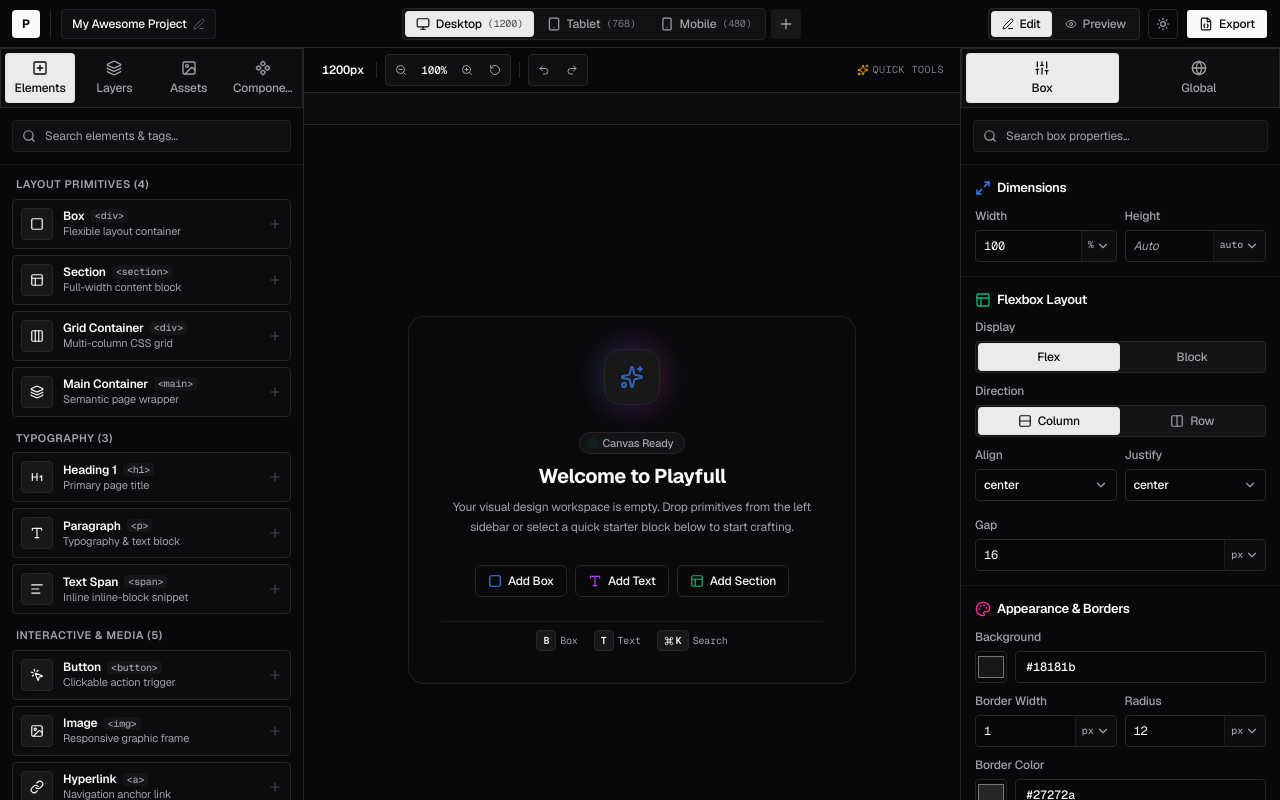
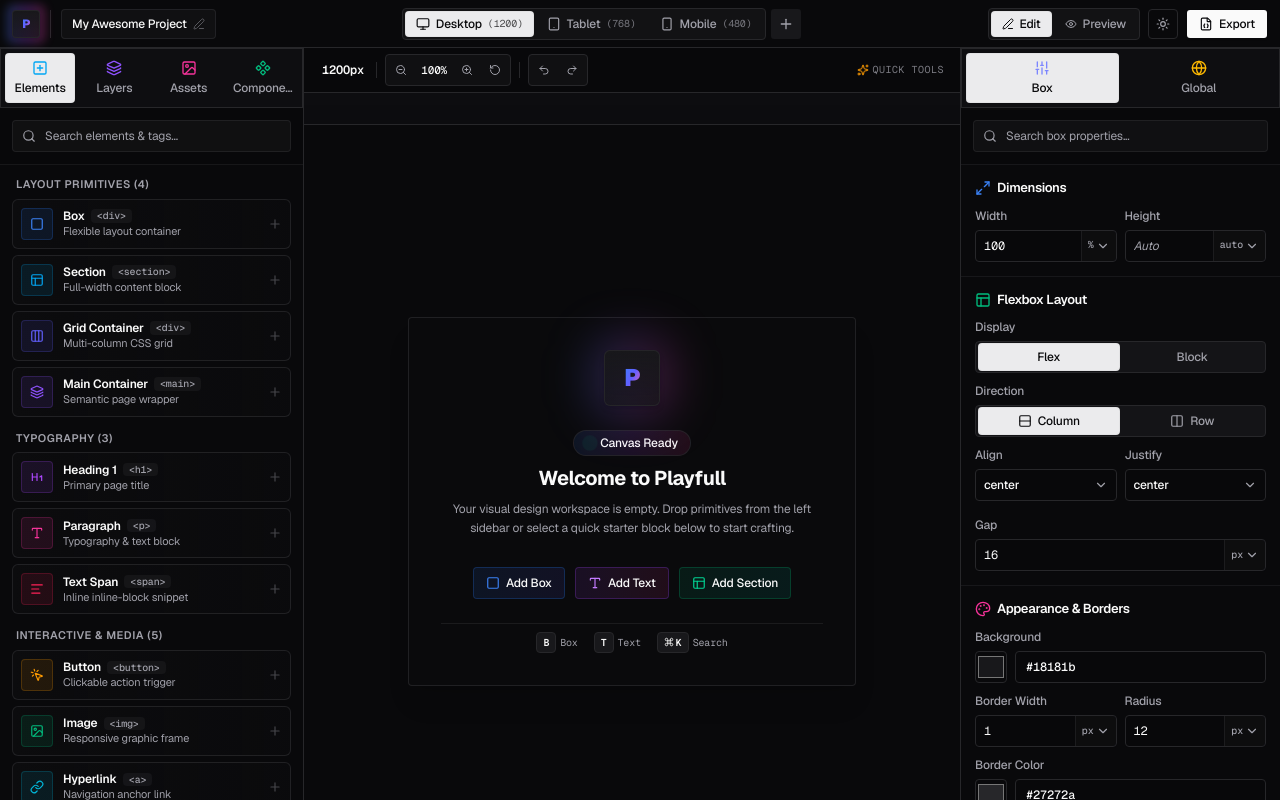
Before and after one commit to SurajRoy0/visual-ui-builder, a Next.js app: page /editor in a window 1280 px wide. Built offline with nearby package versions, Linux system fonts and the light colour scheme.

Commit message:
feat: initialize project layout with sidebar components, canvas renderer, and global style inspector

```diff
--- a/src/components/canvas/CanvasRenderer.tsx
+++ b/src/components/canvas/CanvasRenderer.tsx
@@ -2,22 +2,27 @@
 
 import React, { useState } from "react";
 import {
-  Sparkles,
   Square,
   Type,
   Layout,
-  MousePointer2,
   Plus,
-  ArrowRight,
   Command,
 } from "lucide-react";
 import { Button } from "@/components/ui/button";
 
+interface CanvasQuickElement {
+  id: string;
+  type: "box" | "text" | "section";
+  name: string;
+  tag: string;
+  content?: string;
+}
+
 export const CanvasRenderer: React.FC = () => {
-  const [elements, setElements] = useState<any[]>([]);
+  const [elements, setElements] = useState<CanvasQuickElement[]>([]);
 
   const handleAddQuickElement = (type: "box" | "text" | "section") => {
-    const newEl = {
+    const newEl: CanvasQuickElement = {
       id: `element-${Date.now()}`,
       type,
       name: type === "box" ? "Box Container" : type === "text" ? "Headline Text" : "Hero Section",
@@ -30,23 +35,25 @@ export const CanvasRenderer: React.FC = () => {
   return (
     <div
       id="root-page"
-      className="relative flex flex-col items-center justify-center w-full min-h-[750px] p-8 bg-background text-foreground select-none"
+      className="relative flex flex-col items-center justify-center w-full min-h-188 p-8 bg-background text-foreground select-none"
     >
       {elements.length === 0 ? (
         /* Empty State / Welcome Screen */
-        <div className="relative flex flex-col items-center justify-center text-center max-w-md p-8 rounded-2xl border border-border/80 bg-card/60 backdrop-blur-xs shadow-xl space-y-6">
+        <div className="relative flex flex-col items-center justify-center text-center max-w-md p-8 rounded-md border border-border/80 bg-card/60 backdrop-blur-xs shadow-xl space-y-6">
           {/* Glowing Aura & Icon */}
           <div className="relative">
-            <div className="absolute -inset-2 bg-gradient-to-r from-blue/20 via-purple-500/20 to-pink-500/20 rounded-full blur-md" />
-            <div className="relative w-14 h-14 rounded-2xl bg-secondary border border-border flex items-center justify-center text-foreground shadow-sm">
-              <Sparkles className="size-6 text-blue animate-pulse" />
+            <div className="absolute -inset-3 bg-linear-to-r from-blue-500/25 via-purple-500/25 to-pink-500/25 rounded-3xl blur-xl" />
+            <div className="relative w-14 h-14 rounded-lg bg-linear-to-b from-secondary to-secondary/60 border border-border/90 flex items-center justify-center shadow-md">
+              <span className="font-black text-2xl bg-linear-to-br from-blue-500 via-indigo-500 to-pink-500 bg-clip-text text-transparent select-none tracking-tighter">
+                P
+              </span>
             </div>
           </div>
 
           {/* Welcome Titles */}
           <div className="space-y-2">
-            <div className="inline-flex items-center gap-1.5 px-2.5 py-0.5 rounded-full bg-secondary/80 border border-border text-[11px] font-medium text-muted-foreground">
-              <span className="w-1.5 h-1.5 rounded-full bg-emerald-500 animate-ping" />
+            <div className="inline-flex items-center gap-1.5 px-3 py-1 rounded-full bg-linear-to-r from-blue-500/10 via-purple-500/10 to-pink-500/10 border border-border/80 text-xs font-medium text-foreground">
+              <span className="w-2 h-2 rounded-full bg-emerald-500 animate-ping" />
               Canvas Ready
             </div>
             <h2 className="text-xl font-bold tracking-tight text-foreground">
@@ -58,12 +65,12 @@ export const CanvasRenderer: React.FC = () => {
           </div>
 
           {/* Quick Insert Actions */}
-          <div className="flex flex-wrap items-center justify-center gap-2 pt-1">
+          <div className="flex flex-wrap items-center justify-center gap-2.5 pt-1">
             <Button
               variant="outline"
               size="sm"
               onClick={() => handleAddQuickElement("box")}
-              className="h-8 text-xs gap-1.5 px-3 rounded-lg cursor-pointer hover:bg-secondary border-border hover:border-foreground/30 shadow-2xs"
+              className="h-8 text-xs font-medium gap-1.5 px-3 rounded-md cursor-pointer bg-linear-to-r from-blue-500/10 to-indigo-500/10 hover:from-blue-500/20 hover:to-indigo-500/20 border-blue-500/30 text-foreground shadow-2xs"
             >
               <Square className="size-3.5 text-blue" />
               <span>Add Box</span>
@@ -73,9 +80,9 @@ export const CanvasRenderer: React.FC = () => {
               variant="outline"
               size="sm"
               onClick={() => handleAddQuickElement("text")}
-              className="h-8 text-xs gap-1.5 px-3 rounded-lg cursor-pointer hover:bg-secondary border-border hover:border-foreground/30 shadow-2xs"
+              className="h-8 text-xs font-medium gap-1.5 px-3 rounded-md cursor-pointer bg-linear-to-r from-purple-500/10 to-pink-500/10 hover:from-purple-500/20 hover:to-pink-500/20 border-purple-500/30 text-foreground shadow-2xs"
             >
-              <Type className="size-3.5 text-purple-500" />
+              <Type className="size-3.5 text-purple-400" />
               <span>Add Text</span>
             </Button>
 
@@ -83,9 +90,9 @@ export const CanvasRenderer: React.FC = () => {
               variant="outline"
               size="sm"
               onClick={() => handleAddQuickElement("section")}
-              className="h-8 text-xs gap-1.5 px-3 rounded-lg cursor-pointer hover:bg-secondary border-border hover:border-foreground/30 shadow-2xs"
+              className="h-8 text-xs font-medium gap-1.5 px-3 rounded-md cursor-pointer bg-linear-to-r from-emerald-500/10 to-teal-500/10 hover:from-emerald-500/20 hover:to-teal-500/20 border-emerald-500/30 text-foreground shadow-2xs"
             >
-              <Layout className="size-3.5 text-emerald-500" />
+              <Layout className="size-3.5 text-emerald-400" />
               <span>Add Section</span>
             </Button>
           </div>
--- a/src/components/sidebar-left/ElementsTab.tsx
+++ b/src/components/sidebar-left/ElementsTab.tsx
@@ -16,6 +16,7 @@ import {
   Layers,
   Columns3,
   AlignLeft,
+  Sparkles,
 } from "lucide-react";
 import { Input } from "@/components/ui/input";
 
@@ -26,6 +27,7 @@ interface ElementPrimitive {
   description: string;
   category: "layout" | "typography" | "media_form";
   icon: React.ReactNode;
+  accentColor: string;
 }
 
 const PRIMITIVES: ElementPrimitive[] = [
@@ -36,7 +38,8 @@ const PRIMITIVES: ElementPrimitive[] = [
     tag: "<div>",
     description: "Flexible layout container",
     category: "layout",
-    icon: <Square className="size-3.5" />,
+    icon: <Square className="size-3.5 text-blue" />,
+    accentColor: "bg-blue-500/10 border-blue-500/20 text-blue-500",
   },
   {
     id: "section",
@@ -44,7 +47,8 @@ const PRIMITIVES: ElementPrimitive[] = [
     tag: "<section>",
     description: "Full-width content block",
     category: "layout",
-    icon: <Layout className="size-3.5" />,
+    icon: <Layout className="size-3.5 text-sky-500" />,
+    accentColor: "bg-sky-500/10 border-sky-500/20 text-sky-500",
   },
   {
     id: "grid",
@@ -52,7 +56,8 @@ const PRIMITIVES: ElementPrimitive[] = [
     tag: "<div>",
     description: "Multi-column CSS grid",
     category: "layout",
-    icon: <Columns3 className="size-3.5" />,
+    icon: <Columns3 className="size-3.5 text-indigo-500" />,
+    accentColor: "bg-indigo-500/10 border-indigo-500/20 text-indigo-500",
   },
   {
     id: "container",
@@ -60,7 +65,8 @@ const PRIMITIVES: ElementPrimitive[] = [
     tag: "<main>",
     description: "Semantic page wrapper",
     category: "layout",
-    icon: <Layers className="size-3.5" />,
+    icon: <Layers className="size-3.5 text-violet-500" />,
+    accentColor: "bg-violet-500/10 border-violet-500/20 text-violet-500",
   },
 
   // Typography
@@ -70,7 +76,8 @@ const PRIMITIVES: ElementPrimitive[] = [
     tag: "<h1>",
     description: "Primary page title",
     category: "typography",
-    icon: <Heading1 className="size-3.5" />,
+    icon: <Heading1 className="size-3.5 text-purple-500" />,
+    accentColor: "bg-purple-500/10 border-purple-500/20 text-purple-500",
   },
   {
     id: "paragraph",
@@ -78,7 +85,8 @@ const PRIMITIVES: ElementPrimitive[] = [
     tag: "<p>",
     description: "Typography & text block",
     category: "typography",
-    icon: <Type className="size-3.5" />,
+    icon: <Type className="size-3.5 text-pink-500" />,
+    accentColor: "bg-pink-500/10 border-pink-500/20 text-pink-500",
   },
   {
     id: "text-span",
@@ -86,7 +94,8 @@ const PRIMITIVES: ElementPrimitive[] = [
     tag: "<span>",
     description: "Inline inline-block snippet",
     category: "typography",
-    icon: <AlignLeft className="size-3.5" />,
+    icon: <AlignLeft className="size-3.5 text-rose-500" />,
+    accentColor: "bg-rose-500/10 border-rose-500/20 text-rose-500",
   },
 
   // Media & Interactive
@@ -96,7 +105,8 @@ const PRIMITIVES: ElementPrimitive[] = [
     tag: "<button>",
     description: "Clickable action trigger",
     category: "media_form",
-    icon: <MousePointerClick className="size-3.5" />,
+    icon: <MousePointerClick className="size-3.5 text-amber-500" />,
+    accentColor: "bg-amber-500/10 border-amber-500/20 text-amber-500",
   },
   {
     id: "image",
@@ -104,7 +114,8 @@ const PRIMITIVES: ElementPrimitive[] = [
     tag: "<img>",
     description: "Responsive graphic frame",
     category: "media_form",
-    icon: <ImageIcon className="size-3.5" />,
+    icon: <ImageIcon className="size-3.5 text-emerald-500" />,
+    accentColor: "bg-emerald-500/10 border-emerald-500/20 text-emerald-500",
   },
   {
     id: "link",
@@ -112,7 +123,8 @@ const PRIMITIVES: ElementPrimitive[] = [
     tag: "<a>",
     description: "Navigation anchor link",
     category: "media_form",
-    icon: <LinkIcon className="size-3.5" />,
+    icon: <LinkIcon className="size-3.5 text-cyan-500" />,
+    accentColor: "bg-cyan-500/10 border-cyan-500/20 text-cyan-500",
   },
   {
     id: "input",
@@ -120,7 +132,8 @@ const PRIMITIVES: ElementPrimitive[] = [
     tag: "<input>",
     description: "User form input field",
     category: "media_form",
-    icon: <FormInput className="size-3.5" />,
+    icon: <FormInput className="size-3.5 text-teal-500" />,
+    accentColor: "bg-teal-500/10 border-teal-500/20 text-teal-500",
   },
   {
     id: "divider",
@@ -128,7 +141,8 @@ const PRIMITIVES: ElementPrimitive[] = [
     tag: "<hr>",
     description: "Horizontal visual rule",
     category: "media_form",
-    icon: <Minus className="size-3.5" />,
+    icon: <Minus className="size-3.5 text-zinc-400" />,
+    accentColor: "bg-zinc-500/10 border-zinc-500/20 text-zinc-400",
   },
 ];
 
@@ -157,16 +171,18 @@ export const ElementsTab: React.FC = () => {
           {items.map((item) => (
             <div
               key={item.id}
-              className="group relative flex items-center justify-between p-2 rounded-md border border-border bg-card hover:bg-black/4 dark:hover:bg-white/6 hover:border-foreground/30 transition-all cursor-pointer shadow-2xs select-none"
+              className="group relative flex items-center justify-between p-2 rounded-lg border border-border/80 bg-gradient-to-r from-card to-card/60 hover:from-card hover:to-secondary/40 hover:border-foreground/25 hover:shadow-xs transition-all cursor-pointer select-none"
             >
               <div className="flex items-center gap-2.5 min-w-0">
-                <div className="w-8 h-8 rounded-md bg-secondary text-foreground border border-border flex items-center justify-center shrink-0 group-hover:border-foreground/40">
+                <div
+                  className={`w-8 h-8 rounded-md border flex items-center justify-center shrink-0 transition-transform group-hover:scale-105 shadow-2xs ${item.accentColor}`}
+                >
                   {item.icon}
                 </div>
                 <div className="flex flex-col min-w-0">
                   <span className="text-xs font-semibold text-foreground flex items-center gap-1.5 truncate">
                     {item.name}
-                    <span className="text-[10px] font-mono font-medium text-muted-foreground bg-secondary/80 px-1 py-0.2 rounded-md shrink-0">
+                    <span className="text-[10px] font-mono font-medium text-muted-foreground bg-secondary/80 px-1.5 py-0.2 rounded-md shrink-0">
                       {item.tag}
                     </span>
                   </span>
@@ -188,7 +204,7 @@ export const ElementsTab: React.FC = () => {
   return (
     <div className="flex flex-col">
       {/* Sticky Fixed Search Bar */}
-      <div className="sticky top-0 z-20 bg-background/95 backdrop-blur-xs p-3 border-b border-border/50">
+      <div className="sticky top-0 z-20 bg-background/90 backdrop-blur-md p-3 border-b border-border/50">
         <div className="relative">
           <Search className="size-3.5 absolute left-2.5 top-1/2 -translate-y-1/2 text-muted-foreground pointer-events-none" />
           <Input
@@ -214,13 +230,14 @@ export const ElementsTab: React.FC = () => {
           </div>
         )}
 
-        {/* Quick Tips */}
-        <div className="mt-1 p-2.5 rounded-md border border-border bg-secondary/30 text-[11px] text-muted-foreground flex flex-col gap-1">
-          <span className="font-semibold text-foreground flex items-center gap-1">
-            💡 Quick Tips:
+        {/* Quick Tips Card with subtle gradient */}
+        <div className="mt-1 p-3 rounded-xl border border-border/70 bg-gradient-to-br from-secondary/50 via-secondary/20 to-blue-500/5 text-xs text-muted-foreground flex flex-col gap-1.5 shadow-2xs">
+          <span className="font-semibold text-foreground flex items-center gap-1.5">
+            <Sparkles className="size-3.5 text-amber-500" />
+            Quick Tips:
           </span>
-          <span>• Click an element to insert into the canvas.</span>
-          <span>• Drag and drop directly onto the visual canvas.</span>
+          <span className="text-[11px] leading-relaxed">• Click any primitive to insert into canvas.</span>
+          <span className="text-[11px] leading-relaxed">• Drag and drop directly into your visual layout.</span>
         </div>
       </div>
     </div>
--- a/src/components/sidebar-left/LeftSidebar.tsx
+++ b/src/components/sidebar-left/LeftSidebar.tsx
@@ -20,10 +20,10 @@ export const LeftSidebar: React.FC = () => {
   const [activeTab, setActiveTab] = useState<LeftTab>("elements");
 
   const tabs: { id: LeftTab; label: string; icon: React.ReactNode }[] = [
-    { id: "elements", label: "Elements", icon: <PlusSquare className="size-4" /> },
-    { id: "layers", label: "Layers", icon: <Layers className="size-4" /> },
-    { id: "assets", label: "Assets", icon: <ImageIcon className="size-4" /> },
-    { id: "components", label: "Components", icon: <Component className="size-4" /> },
+    { id: "elements", label: "Elements", icon: <PlusSquare className="size-4 text-sky-500" /> },
+    { id: "layers", label: "Layers", icon: <Layers className="size-4 text-violet-500" /> },
+    { id: "assets", label: "Assets", icon: <ImageIcon className="size-4 text-pink-500" /> },
+    { id: "components", label: "Components", icon: <Component className="size-4 text-emerald-500" /> },
   ];
 
   return (
--- a/src/components/sidebar-right/RightSidebar.tsx
+++ b/src/components/sidebar-right/RightSidebar.tsx
@@ -21,8 +21,8 @@ export const RightSidebar: React.FC = () => {
   const selectedItemLabel = selectedNode?.name || "Box";
 
   const tabs: { id: RightTab; label: string; icon: React.ReactNode }[] = [
-    { id: "element", label: selectedItemLabel, icon: <Sliders className="size-4" /> },
-    { id: "global", label: "Global", icon: <Globe className="size-4" /> },
+    { id: "element", label: selectedItemLabel, icon: <Sliders className="size-4 text-indigo-400" /> },
+    { id: "global", label: "Global", icon: <Globe className="size-4 text-amber-400" /> },
   ];
 
   return (
--- a/src/components/toolbar/TopToolbar.tsx
+++ b/src/components/toolbar/TopToolbar.tsx
@@ -31,8 +31,13 @@ export const TopToolbar: React.FC<TopToolbarProps> = ({
       <div className="flex items-center gap-2.5">
         {/* Brand Logo */}
         <div className="flex items-center gap-2 pr-2.5 border-r border-border">
-          <div className="w-7 h-7 rounded-md bg-foreground text-background flex items-center justify-center font-bold text-xs shadow-xs">
-            P
+          <div className="relative">
+            <div className="absolute -inset-1.5 bg-linear-to-r from-blue-500/25 via-purple-500/25 to-pink-500/25 rounded-xl blur-xs" />
+            <div className="relative w-7 h-7 rounded-md bg-linear-to-b from-secondary to-secondary/60 border border-border/90 flex items-center justify-center shadow-sm">
+              <span className="font-black text-xs bg-linear-to-br from-blue-500 via-indigo-500 to-pink-500 bg-clip-text text-transparent select-none tracking-tighter">
+                P
+              </span>
+            </div>
           </div>
         </div>
 
--- a/src/components/ui/button.tsx
+++ b/src/components/ui/button.tsx
@@ -4,11 +4,15 @@ import { cva, type VariantProps } from "class-variance-authority"
 import { cn } from "@/lib/utils"
 
 const buttonVariants = cva(
-  "group/button inline-flex shrink-0 items-center justify-center rounded-md border border-transparent bg-clip-padding text-xs font-medium whitespace-nowrap transition-all outline-none select-none cursor-pointer focus-visible:border-ring focus-visible:ring-2 focus-visible:ring-ring/50 active:not-aria-[haspopup]:translate-y-px disabled:pointer-events-none disabled:cursor-not-allowed disabled:opacity-50 aria-invalid:border-destructive aria-invalid:ring-2 aria-invalid:ring-destructive/20 dark:aria-invalid:border-destructive/50 dark:aria-invalid:ring-destructive/40 [&_svg]:pointer-events-none [&_svg]:shrink-0 [&_svg:not([class*='size-'])]:size-3.5",
+  "group/button relative inline-flex shrink-0 items-center justify-center rounded-md border border-transparent bg-clip-padding text-xs font-medium whitespace-nowrap transition-all duration-150 outline-none select-none cursor-pointer focus-visible:border-ring focus-visible:ring-2 focus-visible:ring-ring/50 active:not-aria-[haspopup]:translate-y-px disabled:pointer-events-none disabled:cursor-not-allowed disabled:opacity-50 aria-invalid:border-destructive aria-invalid:ring-2 aria-invalid:ring-destructive/20 dark:aria-invalid:border-destructive/50 dark:aria-invalid:ring-destructive/40 [&_svg]:pointer-events-none [&_svg]:shrink-0 [&_svg:not([class*='size-'])]:size-3.5 overflow-hidden",
   {
     variants: {
       variant: {
         default: "bg-primary text-primary-foreground hover:bg-primary/90 shadow-xs",
+        shine:
+          "bg-gradient-to-b from-white via-zinc-50 to-zinc-200/90 text-zinc-900 border-zinc-300/80 shadow-[0_1px_3px_rgba(0,0,0,0.08),0_1px_2px_rgba(0,0,0,0.04),inset_0_1px_0_0_rgba(255,255,255,1)] hover:from-white hover:to-zinc-100 hover:border-zinc-300 active:to-zinc-200 dark:bg-gradient-to-b dark:from-zinc-700/80 dark:via-zinc-800/90 dark:to-zinc-900 dark:text-zinc-100 dark:border-zinc-700/70 dark:border-t-zinc-500/50 dark:shadow-[0_2px_8px_rgba(0,0,0,0.5),inset_0_1px_0_0_rgba(255,255,255,0.15),0_0_12px_-2px_rgba(255,255,255,0.05)] dark:hover:from-zinc-600/90 dark:hover:to-zinc-850 dark:hover:border-zinc-600/80",
+        gradient:
+          "bg-gradient-to-r from-blue-600 via-indigo-600 to-violet-600 text-white border-blue-500/30 shadow-[0_2px_10px_rgba(79,70,229,0.35),inset_0_1px_0_0_rgba(255,255,255,0.25)] hover:from-blue-500 hover:via-indigo-500 hover:to-violet-500 hover:shadow-[0_4px_14px_rgba(79,70,229,0.45)] dark:bg-gradient-to-r dark:from-blue-500 dark:via-indigo-500 dark:to-violet-600 dark:text-white dark:border-indigo-400/40 dark:shadow-[0_0_18px_rgba(99,102,241,0.4),inset_0_1px_0_0_rgba(255,255,255,0.3)] dark:hover:from-blue-400 dark:hover:via-indigo-400 dark:hover:to-violet-500 dark:hover:shadow-[0_0_24px_rgba(99,102,241,0.55)]",
         outline:
           "border-border bg-background hover:bg-secondary hover:text-foreground aria-expanded:bg-secondary aria-expanded:text-foreground dark:border-border dark:bg-card dark:hover:bg-secondary",
         secondary:
```
Also changed, not shown: src/components/sidebar-left/LayersTab.tsx (+26 -38 lines), src/components/sidebar-right/GlobalStylesInspector.tsx (+15 -15 lines).
